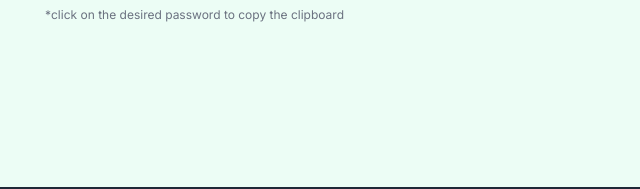
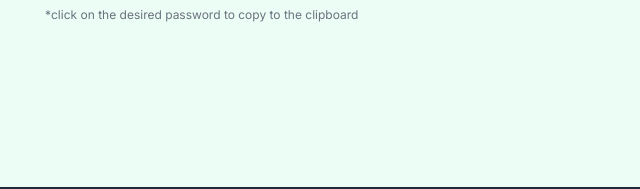
Before and after one commit to paulaFenner/password-generator, a plain HTML site: page index.html in a window 1280 px wide. Shown: the part 605-794 px from the top of the page, 320-960 px from the left. Drawn offline with Linux system fonts and the light colour scheme.

Commit message:
Update index.html
Grammar correction

```diff
--- a/index.html
+++ b/index.html
@@ -34,7 +34,7 @@
           id="password2"
           onclick="copyTextFromButtonTwo()"></p>
       </div>
-      <p id="notification">*click on the desired password to copy the clipboard</p>
+      <p id="notification">*click on the desired password to copy to the clipboard</p>
       <script src="index.js"></script>
     </div>
   </body>
```
